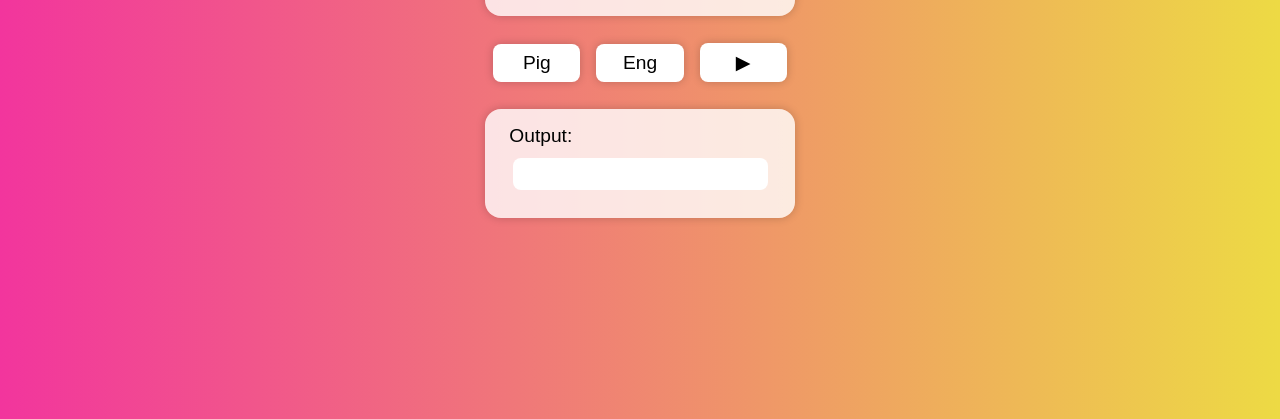
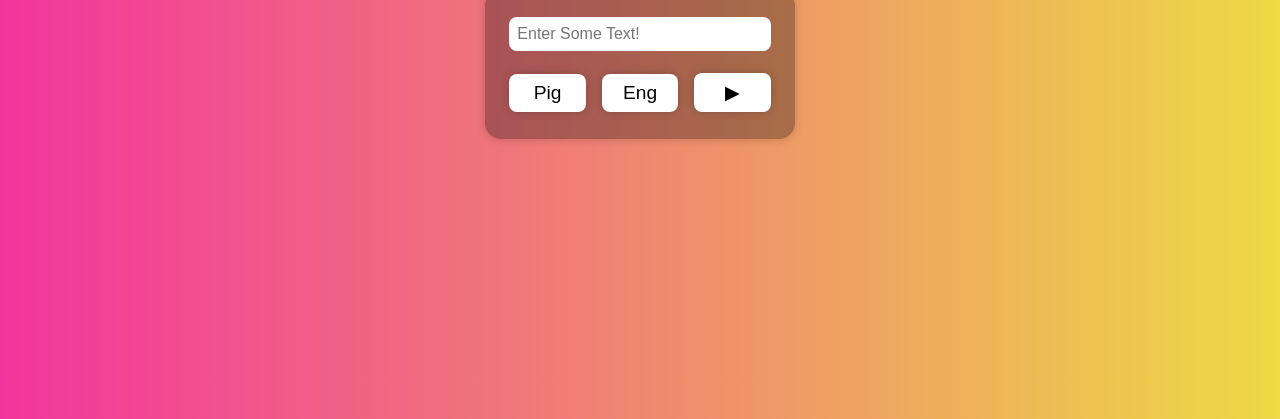
Before and after one commit to benlimpic/piggy, a plain HTML site: page index.html in a window 1280 px wide. Shown: the part 381-800 px from the top of the page. Drawn offline with Linux system fonts and the light colour scheme; a web font is replaced by a local one.

Commit message:
basic setup

```diff
--- a/index.html
+++ b/index.html
@@ -15,33 +15,40 @@
 
   <body>
     <div class="form-container">
+      <h1>Piggy</h1>
 
-      <h1>Piggy</h1>
       <div class="form-field">
-        <!-- <label >Input:</label> -->
-        <div class="form-box">
+
+        <div class="row-box">
           <input type="text" class="input" id="input" placeholder="Enter Some Text!"/>
         </div>
-      </div>
 
-      <div class="button-box">
+        <div class="row-box">
           <button class="translate" id="button">Pig</button>
           <button class="translate" id="readThis">Eng</button>
           <button class="inputRead" id="inputRead">▶</button>
         </div>
+      </div>
 
-      <div class="form-field">
-        <label>Output:</label>
-        <div class="form-box">
-          <div class="output">
       <p id="output"></p>
-          </div>
-        </div>
-      </div>
 
     </div>
   </body>
   </html>
 
+  <!-- <div class="form-field">
+    <label >Input:</label>
+    <div class="form-box">
+    </div>
+  </div> -->
+
+  <!-- <div class="form-field">
+    <label>Output:</label>
+    <div class="form-box">
+      <div class="output">
+      </div>
+    </div>
+  </div> -->
+
 <!-- <button class="inputRead" id="inputRead">▶</button> -->
 <!-- <button class="inputStop" id="inputStop">⏸︎</button> -->
--- a/styles.css
+++ b/styles.css
@@ -64,26 +64,21 @@ input {
   flex-direction: column;
   align-items: center;
   justify-content: center;
-
 }
 
 .form-field {
-  display: block;
+  display: flex;
+  flex-direction: column;
+  align-items: center;
   margin: 1rem;
   padding: 1rem;
   width: 100%;
-  background: rgba(255,255,255,0.8);
+  background: rgba(6, 6, 6, 0.3);
   border-radius: 1rem;
   box-shadow: 0 0 10px rgba(0,0,0,0.2);
 }
 
-.form-box {
-  display: flex;
-  justify-content: center;
-  align-items: center;
-  margin: .2rem;
-}
-.button-box {
+.row-box {
   width: 100%;
   display: flex;
   flex-direction: row;
@@ -92,12 +87,11 @@ input {
   margin: .2rem;
 }
 
-.output {
+#output {
   margin: 0.5rem;
-  padding: .5rem;
-  width: 100%;
-  border-radius: 0.5rem;
-  border: none;
-  font-size: 1rem;
-  background-color: #FFF;
+  font-size: 2rem;
+  font-weight: 100;
+  font-family: 'Medula One';
+  color: #FFF;
+  text-shadow: 0 0 10px rgba(0,0,0, .9);
 }
```
Lines whose indentation alone changed are shown as unchanged.
